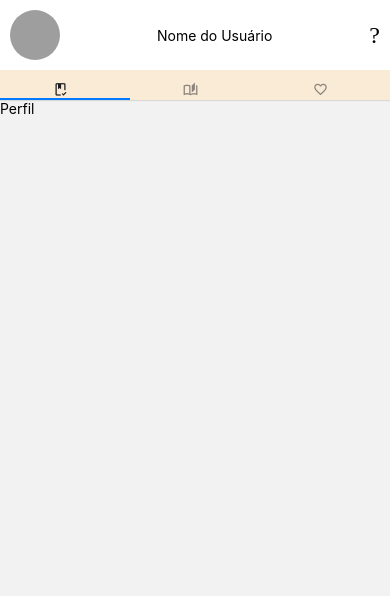
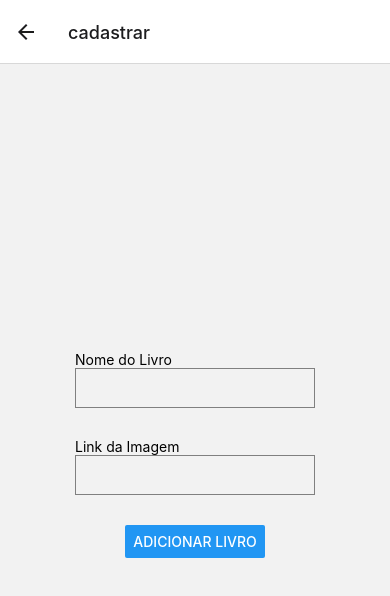
Before and after one commit to flavioifsp/livrosQueLi, a React Native app: screen /cadastrar in a window 390 px wide. Shown: the top 596 px of the page. Built offline with nearby package versions, Linux system fonts and the light colour scheme; grey boxes are pictures that could not be loaded.

Commit message:
botão de adcionar livros

```diff
--- a/App.js
+++ b/App.js
@@ -1,14 +1,24 @@
 import React from 'react';
 import { NavigationContainer } from '@react-navigation/native';
 import { createMaterialTopTabNavigator } from '@react-navigation/material-top-tabs';
-import { View, Image, Text, StyleSheet } from 'react-native'; // Importe Text aqui
+import { createStackNavigator } from '@react-navigation/native-stack';
+import { View, Image, Text, StyleSheet, Button } from 'react-native'; // Importe Text aqui
 import { SafeAreaProvider, useSafeAreaInsets } from 'react-native-safe-area-context';
 import Icon from 'react-native-vector-icons/MaterialCommunityIcons';
 import Lidos from './src/pages/Lidos';
 import EstouLendo from './src/pages/EstouLendo';
 import QueroLer from './src/pages/QueroLer';
+import Cadastrar from './src/pages/Cadastrar/Cadastrar';
+import { createNativeStackNavigator } from '@react-navigation/native-stack';
+
+
+
+
 
 const Tab = createMaterialTopTabNavigator();
+const Stack = createNativeStackNavigator();
+
+
 
 const SafeArea = ({ children }) => {
   const insets = useSafeAreaInsets();
@@ -27,27 +37,27 @@ const SafeArea = ({ children }) => {
   );
 };
 
-const App = () => {
+function Home({navigation}) {
   return (
-    <SafeAreaProvider>
-      <NavigationContainer>
-        <SafeArea>
+    <>
+
+
       <View style={styles.userArea}>
         <Image
           source={{ uri: "http://lorempixel.com.br/500/400/?1" }}
           style={styles.userImage}
         />
         <Text style={styles.userName}>Nome do Usuário</Text>
-            <Icon name="settings" size={24} />
+        <Button title="Adiconar Livro" onPress={() => navigation.navigate('cadastrar')} color="#3CB371"  ></Button>
       </View>
-
-
 
       <Tab.Navigator
         tabBarPosition='top'
         screenOptions={{
-              tabBarStyle: { height: 30 ,
-              backgroundColor: '#FAEBD7'},
+          tabBarStyle: {
+            height: 30,
+            backgroundColor: '#FAEBD7'
+          },
           tabBarShowLabel: false
         }}
       >
@@ -79,6 +89,25 @@ const App = () => {
           }}
         />
       </Tab.Navigator>
+    </>
+  )
+}
+
+const App = () => {
+  return (
+    <SafeAreaProvider>
+      <NavigationContainer>
+        <SafeArea>
+
+
+          <Stack.Navigator >
+            <Stack.Screen name="Home" component={Home} options={{headerShown : false}} />
+            <Stack.Screen name="cadastrar" component={Cadastrar} />
+
+          </Stack.Navigator>
+
+
+
         </SafeArea>
       </NavigationContainer>
     </SafeAreaProvider>
--- a/package.json
+++ b/package.json
@@ -16,6 +16,7 @@
     "@react-navigation/material-top-tabs": "^6.6.13",
     "@react-navigation/native": "^6.1.17",
     "@react-navigation/native-stack": "^6.9.26",
+    "@react-navigation/stack": "^6.3.29",
     "expo": "~51.0.1",
     "expo-status-bar": "~1.12.1",
     "react": "18.2.0",
--- /dev/null
+++ b/src/pages/Cadastrar/Cadastrar.js
@@ -0,0 +1,65 @@
+import React, { useState } from 'react';
+import { View, TextInput, Button, Text, Alert, StyleSheet } from 'react-native';
+
+const FormularioLivro = () => {
+  const [nomeLivro, setNomeLivro] = useState('');
+  const [linkImagem, setLinkImagem] = useState('');
+
+  const handleAdicionarLivro = () => {
+    if (nomeLivro === '' || linkImagem === '') {
+      Alert.alert('Erro', 'Por favor, preencha todos os campos');
+      return;
+    }
+
+    // Aqui você pode adicionar a lógica para salvar o livro em algum lugar
+    // Por exemplo, enviar os dados para um servidor ou armazená-los localmente
+
+    // Após adicionar o livro, limpar os campos do formulário
+
+
+    // Adicione qualquer outra ação que você deseja realizar após adicionar o livro
+    Alert.alert('Sucesso', 'Livro adicionado com sucesso!');
+  };
+
+  return (
+    <View style={styles.container}>
+      <View style={styles.inputContainer}>
+        <Text>Nome do Livro</Text>
+        <TextInput
+          style={styles.input}
+          value={nomeLivro}
+          onChangeText={setNomeLivro}
+        />
+      </View>
+      <View style={styles.inputContainer}>
+        <Text>Link da Imagem</Text>
+        <TextInput
+          style={styles.input}
+          value={linkImagem}
+          onChangeText={setLinkImagem}
+        />
+      </View>
+      <Button title="Adicionar Livro" onPress={handleAdicionarLivro} />
+    </View>
+  );
+};
+
+const styles = StyleSheet.create({
+  container: {
+    flex: 1,
+    justifyContent: 'center',
+    alignItems: 'center',
+  },
+  inputContainer: {
+    marginBottom: 20,
+  },
+  input: {
+    height: 40,
+    borderColor: 'gray',
+    borderWidth: 1,
+    paddingHorizontal: 10,
+    marginBottom: 10,
+  },
+});
+
+export default FormularioLivro;
```
Also changed, not shown: 1 other file (tests, documents, lock files or other folders). Lines whose indentation alone changed are shown as unchanged.
